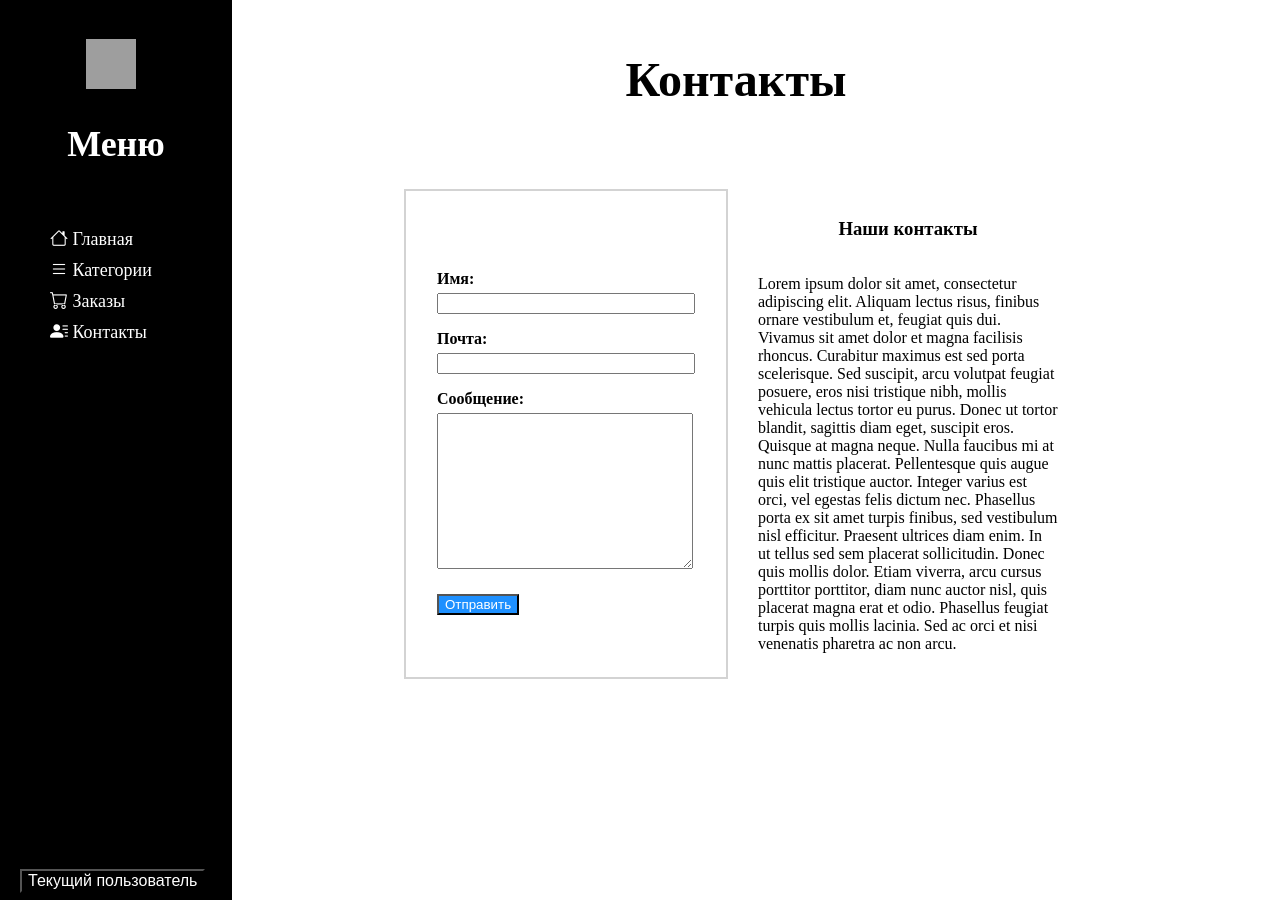
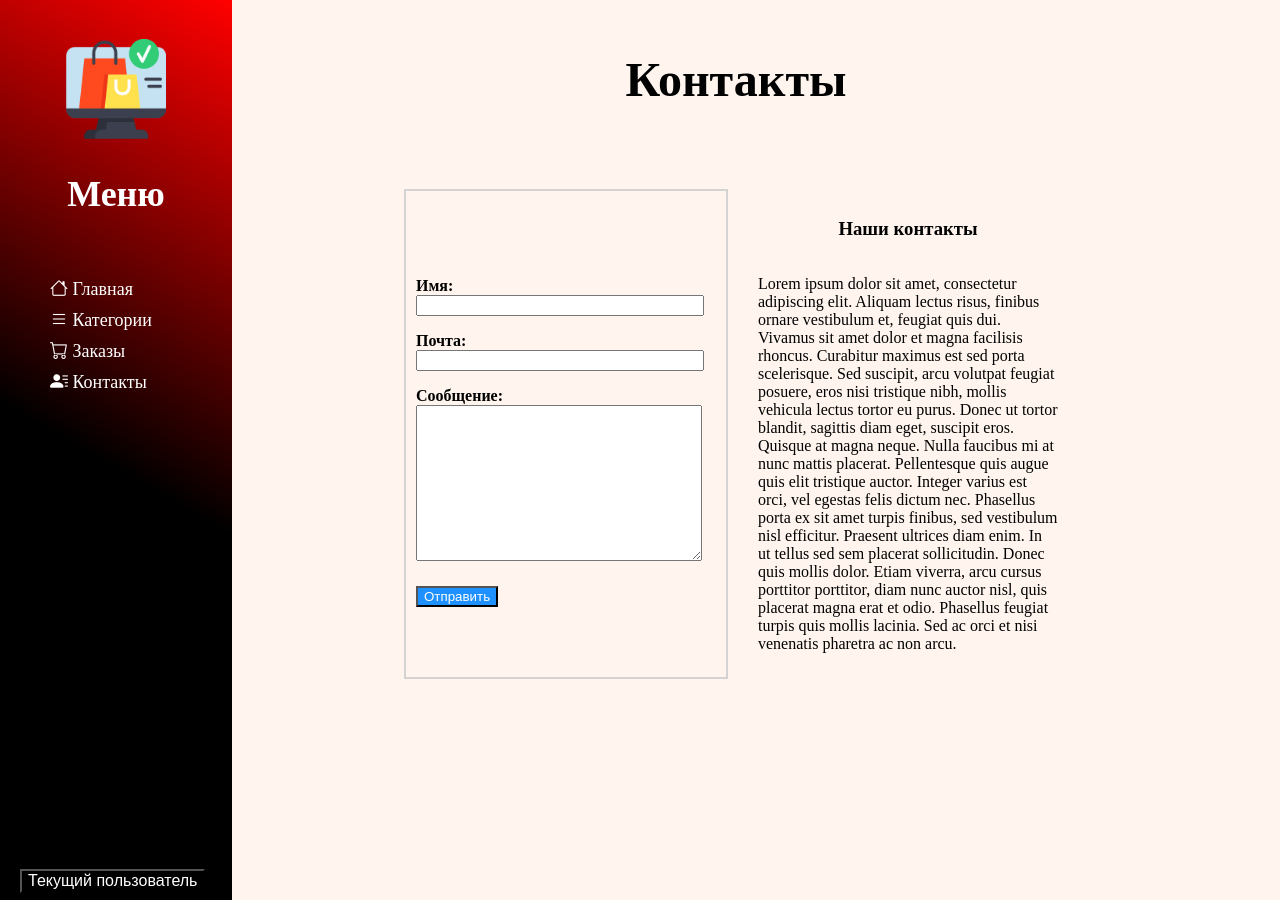
Before and after one commit to ScratchDK/ProjectWebStore, a Django app: page /contacts/ in a window 1280 px wide. Run offline with Django 5.2, Linux system fonts and the light colour scheme; some libraries are stand-ins or nearby versions; grey boxes are pictures that could not be loaded.

Commit message:
Добавлены недостающие файлы static

```diff
--- a/static/css/contacts.css
+++ b/static/css/contacts.css
@@ -1,29 +1,26 @@
 body {
     margin: 0;
+    background: Seashell;
 }
-
 .sidebar {
     width: 15%;
     height: 100vh;
-    background-color: black;
+    background: linear-gradient(210deg, red, black, black);
     color: white;
     position: fixed;
     display: flex;
     flex-direction: column;
     padding: 20px;
 }
-
 .sidebar a {
     color: white;
     text-decoration: none;
     margin: 5px 0;
 }
-
 .content {
     margin-left: 15%;
     padding: 20px;
 }
-
 .container {
     display: flex;
     flex-wrap: wrap;
@@ -32,36 +29,29 @@
     margin-left: 15%;
     margin-top: 5%;
 }
-
 .sidebar .logo {
     text-align: center;
     margin-top: 10%
 }
-
-.sidebar .img-logo {
-    width: 50px;
-    height: 50px;
-    margin-right: 10px;
+.img-logo {
+    width: 100px;
+    height: 100px;
 }
-
 .sidebar a {
     font-size: 18px;
     margin-left: 10px;
 }
-
 .sidebar .nav {
     display: flex;
     flex-direction: column;
     margin-left: 20px;
     margin-top: 15%
 }
-
 .dropdown {
     position: absolute;
     display: inline-block;
     bottom: 5%;
 }
-
 .dropdown-content {
     display: none;
     position: absolute;
@@ -72,7 +62,6 @@
     box-shadow: 0px 8px 16px 0px rgba(0,0,0,0.2);
     z-index: 1;
 }
-
 .dropdown-content a {
     color: white;
     padding: 12px 16px;
@@ -80,26 +69,21 @@
     display: block;
     font-size: 16px;
 }
-
 .dropdown-content a:hover {
     background-color: #f1f1f1;
 }
-
 .dropdown:hover .dropdown-content {
     display: block;
 }
-
 .btn-user {
     background: black;
     color: white;
     font-size: 16px;
 }
-
 .content-contacts {
     display: flex;
     justify-content: center;
 }
-
 .form-container {
     display: flex;
     flex-wrap: wrap;
@@ -110,7 +94,6 @@
     padding: 10px;
     margin-top: 50px;
 }
-
 .description {
     display: flex;
     flex-wrap: wrap;
@@ -121,27 +104,19 @@
     padding: 10px;
     margin-top: 50px;
 }
-
 .submit-button {
     background: DodgerBlue;
     color: white;
     margin-top: 5px;
 }
-
-.form-group {
-    padding-top: 10px;
+ label {
+    display: block
+    margin-bottom: 5px;
+    font-weight: bold;
 }
-
- label {
-    display: block; /* делает label блочным элементом */
-    margin-bottom: 5px; /* отступ снизу для отделения от поля ввода */
-    font-weight: bold; /* выделение текста метки */
+input {
+    width: 280px;
 }
-
-input {
-    width: 250px;
+textarea {
+    width: 280px;
 }
-
-textarea {
-    width: 250px;
-}
```
Also changed, not shown: static/css/home.css (+6 -6 lines), static/img/shop.png (added).
